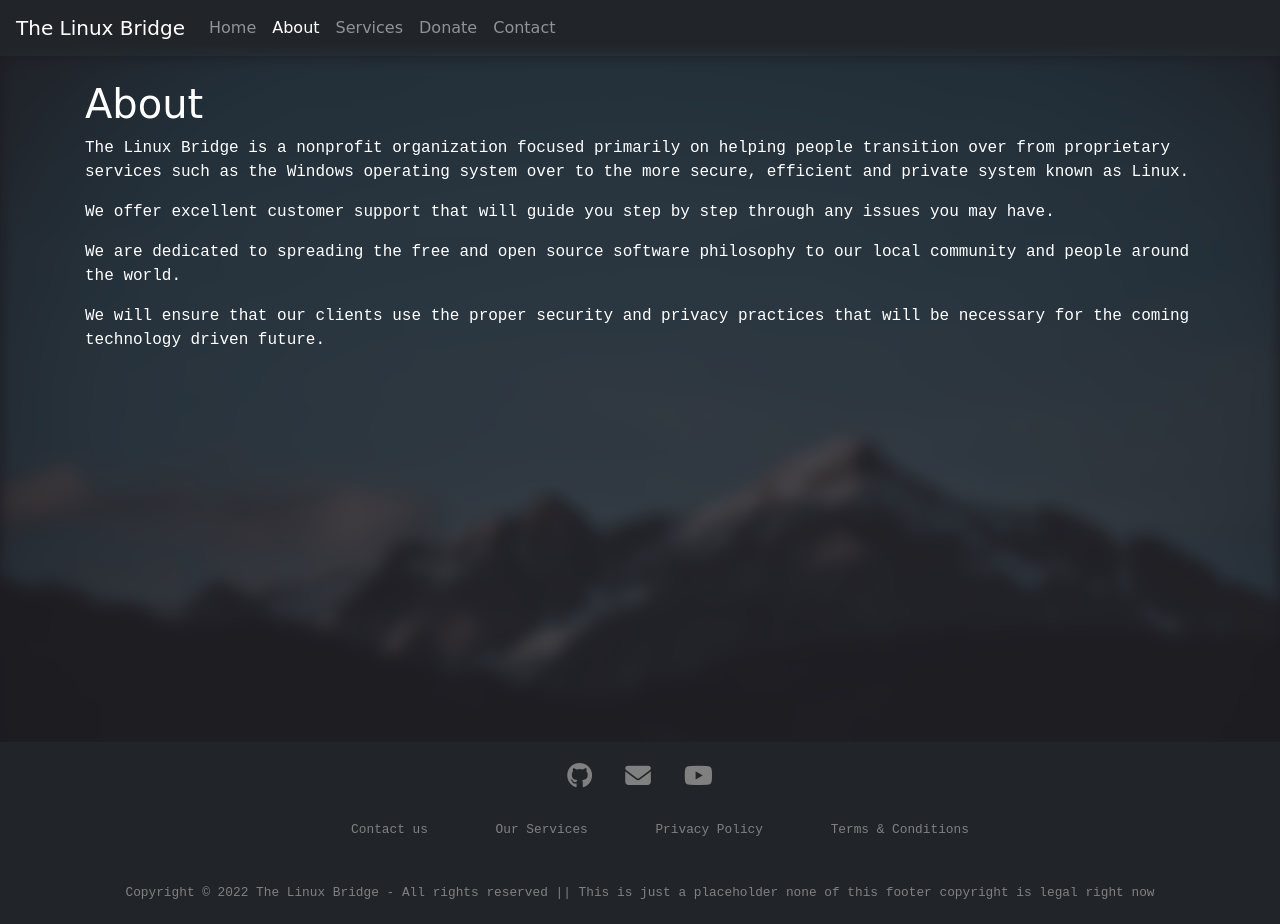
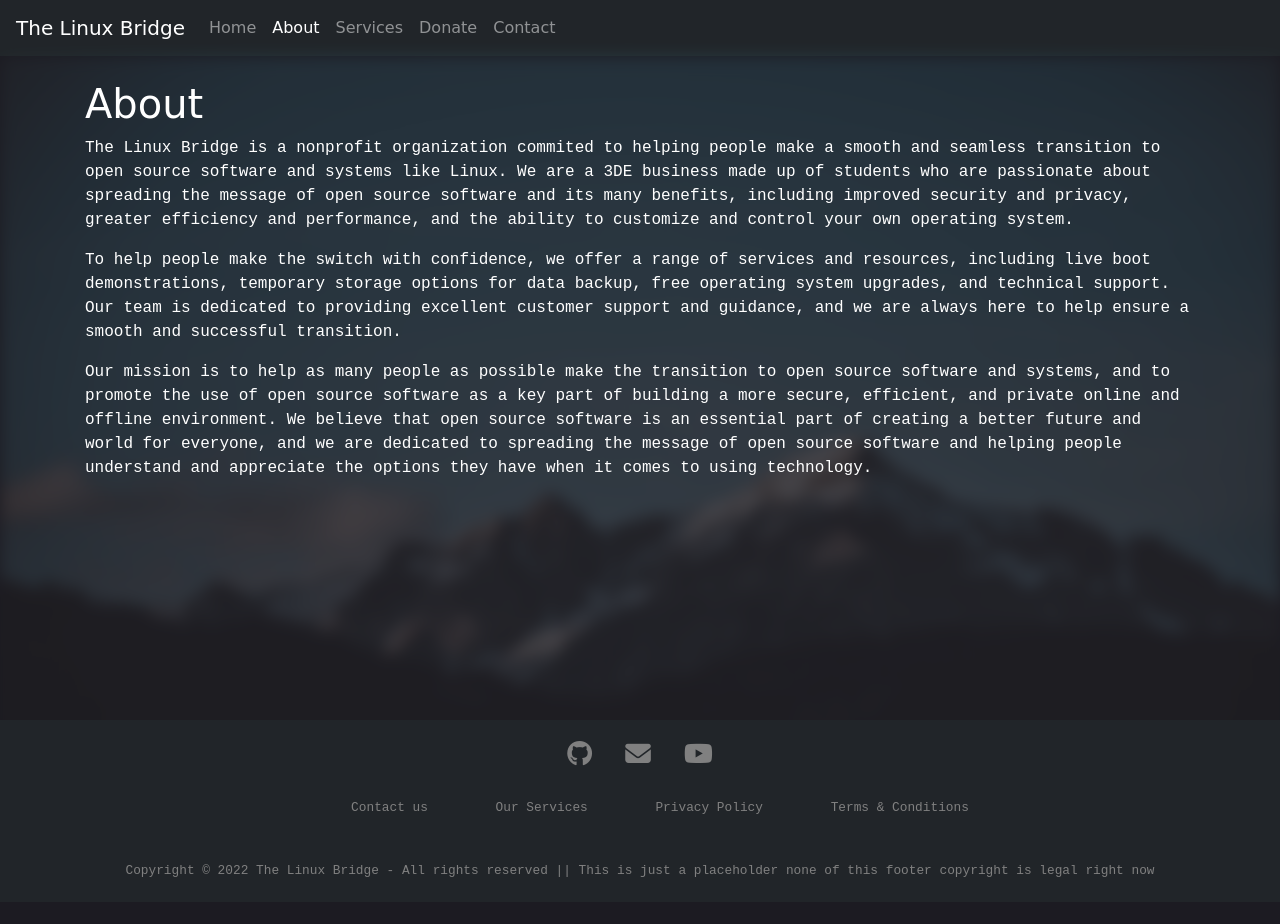
Before and after one commit to The-Linux-Bridge/Website, a plain HTML site: page www/about.html in a window 1280 px wide. After the commit the page ends 902 px from the top, so only its background shows below. Drawn offline with nearby package versions, Linux system fonts and the light colour scheme; a small style sheet from the web is missing.

Commit message:
updated some pages very good

```diff
--- a/www/about.html
+++ b/www/about.html
@@ -46,15 +46,14 @@
         <div class="col-md-12">
           <br>
           <h1>About</h1>
-          <p>The Linux Bridge is a nonprofit organization focused primarily on helping people transition over from proprietary services such as the Windows operating system over to the more secure, efficient and private system known as Linux.</p>
-          <p>We offer excellent customer support that will guide you step by step through any issues you may have.</p>
-          <p>We are dedicated to spreading the free and open source software philosophy to our local community and people around the world.</p>
-          <p>We will ensure that our clients use the proper security and privacy practices that will be necessary for the coming technology driven future.</p>
+          <p>The Linux Bridge is a nonprofit organization commited to helping people make a smooth and seamless transition to open source software and systems like Linux. We are a 3DE business made up of students who are passionate about spreading the message of open source software and its many benefits, including improved security and privacy, greater efficiency and performance, and the ability to customize and control your own operating system.</p>
+          <p>To help people make the switch with confidence, we offer a range of services and resources, including live boot demonstrations, temporary storage options for data backup, free operating system upgrades, and technical support. Our team is dedicated to providing excellent customer support and guidance, and we are always here to help ensure a smooth and successful transition.</p>
+          <p>Our mission is to help as many people as possible make the transition to open source software and systems, and to promote the use of open source software as a key part of building a more secure, efficient, and private online and offline environment. We believe that open source software is an essential part of creating a better future and world for everyone, and we are dedicated to spreading the message of open source software and helping people understand and appreciate the options they have when it comes to using technology.</p>
         </div>
       </div>
     </div>
     <br>
-    <footer style="position: relative; bottom: -350px;">
+    <footer style="position: relative; bottom: -200px;">
       <div class="ffooter">
         <div class="frow">
           <a href="https://github.com/TheLinuxBridge">
```
Also changed, not shown: www/donate.html (+1 -1 lines), www/index.html (+4 -2 lines).
